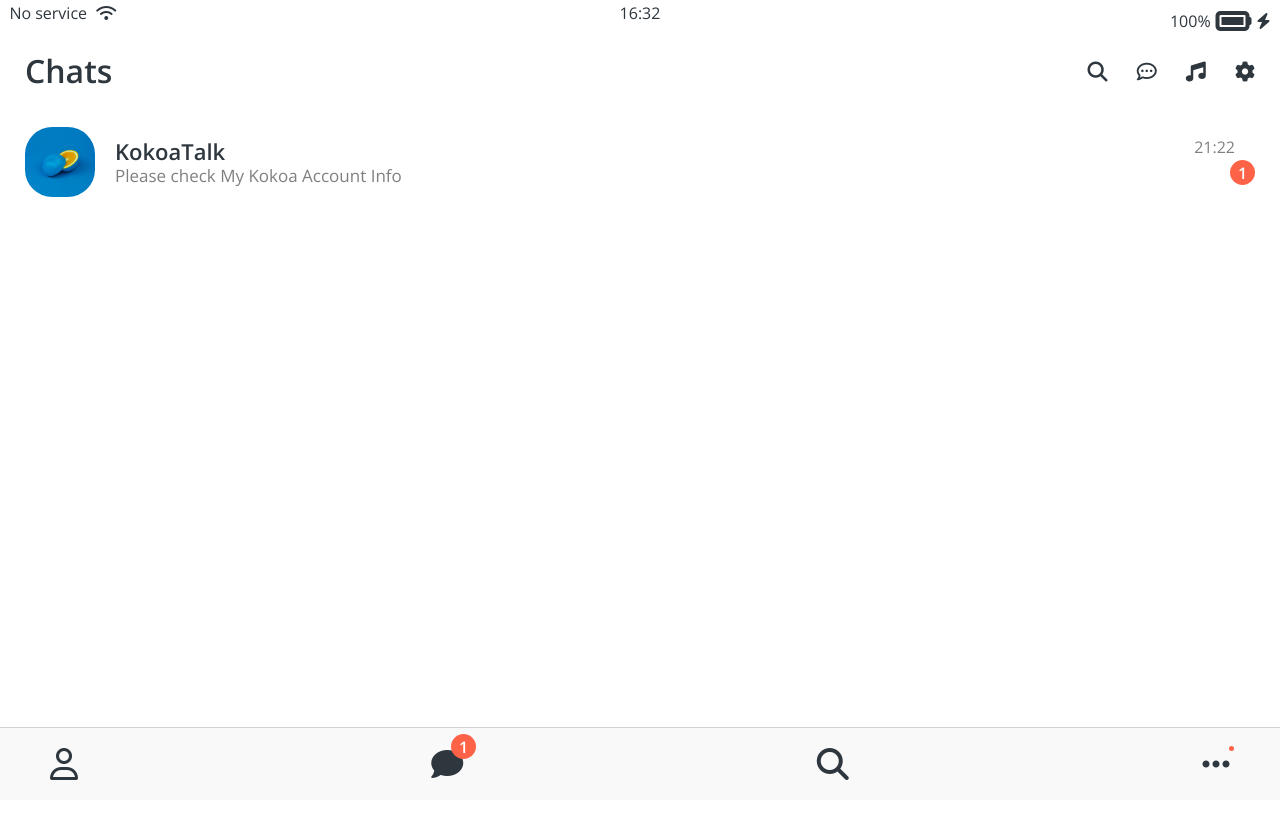
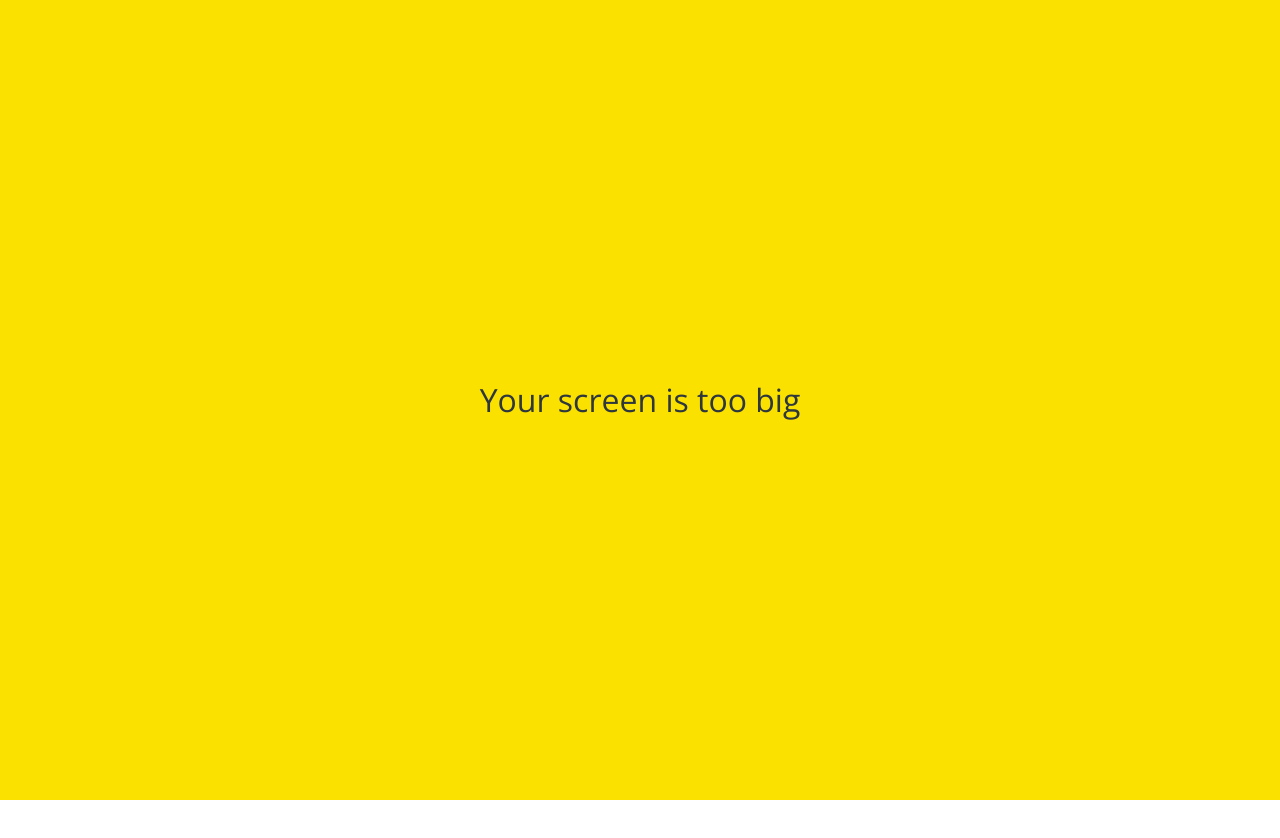
Before and after one commit to mozjsy/studying-kokoa-clone-2022, a plain HTML site: page chats.html in a window 1280 px wide. Shown: the top 838 px of the page. Drawn offline with nearby package versions, Linux system fonts and the light colour scheme.

Commit message:
과제 완료! 다음에 더 추가해보자

```diff
--- a/chats.html
+++ b/chats.html
@@ -63,6 +63,10 @@
         </ul>
     </nav>
 
+    <div class="no-mobile">
+        <span>Your screen is too big</span>
+    </div>
+
     <script src="https://kit.fontawesome.com/1f7ea6d289.js" crossorigin="anonymous">
     </script>
 </body>
--- /dev/null
+++ b/css/components/no-mobile.css
@@ -0,0 +1,17 @@
+@media screen and (max-width: 650px) {
+    .no-mobile {
+        display: none;
+    }
+}
+.no-mobile {
+    position:absolute;
+    z-index: 99;
+    height: 100vh;
+    background-color: var(--yellow);
+    width: 100vw;
+    display: flex;
+    justify-content: center;
+    align-items: center;
+    top: 0;
+    font-size: 32px;
+}
--- a/css/styles.css
+++ b/css/styles.css
@@ -10,6 +10,7 @@
 @import "components/user-component.css";
 @import "components/badge.css";
 @import "components/icon-row.css";
+@import "components/no-mobile.css";
 
 /* screens */
 @import "screens/login.css";
```
Also changed, not shown: chat.html (+3 -0 lines), find.html (+4 -0 lines), friends.html (+3 -0 lines), index.html (+4 -0 lines), more.html (+4 -0 lines), settings.html (+4 -0 lines).
